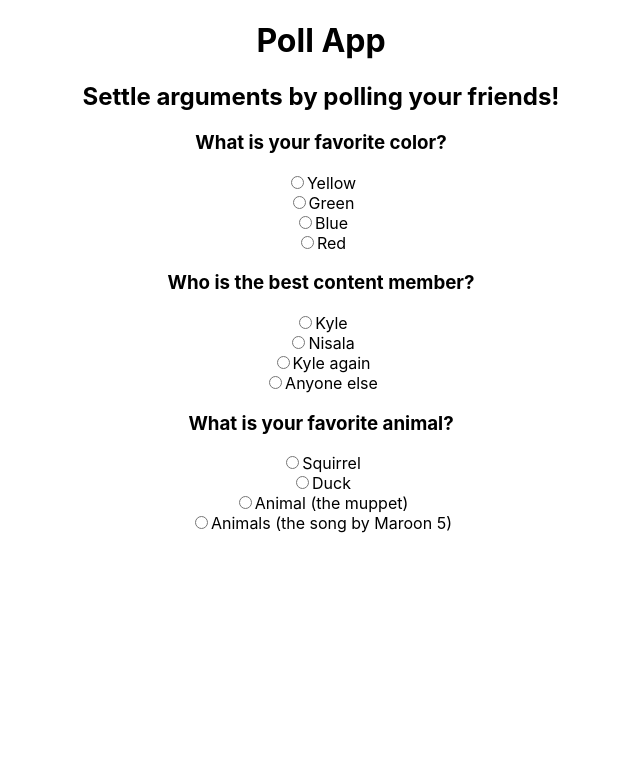
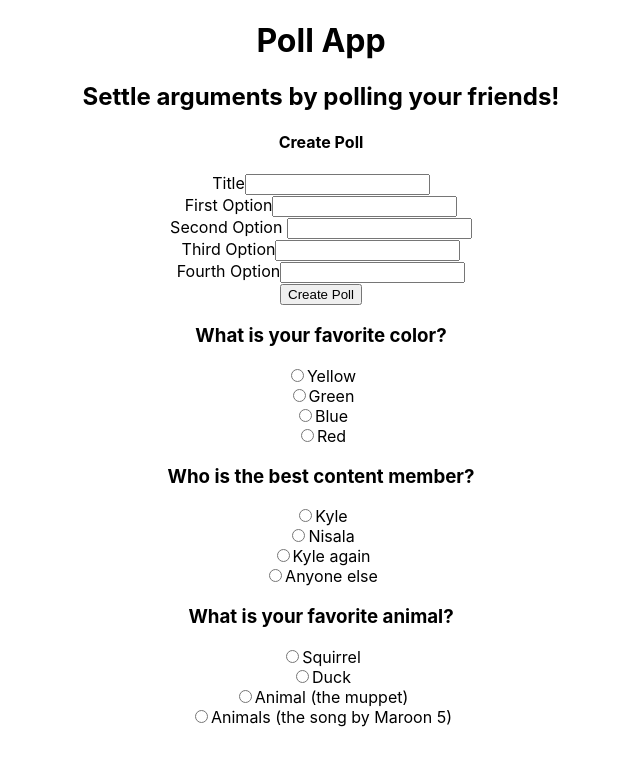
Before and after one commit to gutoleeofficial/firebase-poll, a React (Create React App) app: page / in a window 1280 px wide. Shown: the top 766 px of the page, without its empty margins (319-959 px from the left). Built offline with nearby package versions, Linux system fonts and the light colour scheme.

Commit message:
Adding polls

```diff
--- a/src/App.js
+++ b/src/App.js
@@ -2,11 +2,16 @@ import { useState } from "react";
 import "./App.css";
 import { exampleData } from "./assets/data";
 import Poll from "./components/Poll";
+import CreatePoll from "./components/CreatePoll";
 
 function App() {
   const [data, setData] = useState(exampleData);
 
-  const onClick = (value) => {
+  const onCreatePoll = (poll) => {
+    setData([...data, poll]);
+  };
+
+  const onVote = (value) => {
     // Change this function to update the database!
     console.log(value);
   };
@@ -15,8 +20,9 @@ function App() {
     <div className="App">
       <h1>Poll App</h1>
       <h2>Settle arguments by polling your friends!</h2>
-      {exampleData.map((poll) => (
-        <Poll pollData={poll} onClick={onClick} />
+      <CreatePoll onClick={onCreatePoll} />
+      {data.map((poll) => (
+        <Poll pollData={poll} onClick={onVote} key={poll.title} />
       ))}
     </div>
   );
--- /dev/null
+++ b/src/components/CreatePoll.js
@@ -0,0 +1,86 @@
+import { useState } from "react";
+
+const CreatePoll = ({ onClick }) => {
+  const [title, setTitle] = useState("");
+  const [option0, setOption0] = useState("");
+  const [option1, setOption1] = useState("");
+  const [option2, setOption2] = useState("");
+  const [option3, setOption3] = useState("");
+  const [warning, setWarning] = useState("");
+
+  const onSubmit = () => {
+    console.log(title);
+    if (title && option0 && option1 && option2 && option3) {
+      onClick({
+        title,
+        option0,
+        option1,
+        option2,
+        option3,
+        votes: [],
+      });
+      setTitle("");
+      setOption0("");
+      setOption1("");
+      setOption2("");
+      setOption3("");
+      setWarning("");
+    } else {
+      setWarning("Please set a value for each field.");
+    }
+  };
+  return (
+    <>
+      <h4>Create Poll</h4>
+      <label for="title">Title</label>
+      <input
+        type="text"
+        name="poll"
+        id="title"
+        value={title}
+        onChange={(e) => setTitle(e.target.value)}
+      />
+      <br />
+      <label for="option0">First Option</label>
+      <input
+        type="text"
+        name="poll"
+        id="option0"
+        value={option0}
+        onChange={(e) => setOption0(e.target.value)}
+      />
+      <br />
+      <label for="option1">Second Option</label> <t />
+      <input
+        type="text"
+        name="poll"
+        id="option1"
+        value={option1}
+        onChange={(e) => setOption1(e.target.value)}
+      />
+      <br />
+      <label for="option2">Third Option</label>
+      <input
+        type="text"
+        name="poll"
+        id="option2"
+        value={option2}
+        onChange={(e) => setOption2(e.target.value)}
+      />
+      <br />
+      <label for="option3">Fourth Option</label>
+      <input
+        type="text"
+        name="poll"
+        id="option3"
+        value={option3}
+        onChange={(e) => setOption3(e.target.value)}
+      />
+      <br />
+      {warning && <p>{warning}</p>}
+      <button onClick={onSubmit}>Create Poll</button>
+    </>
+  );
+};
+
+export default CreatePoll;
```
